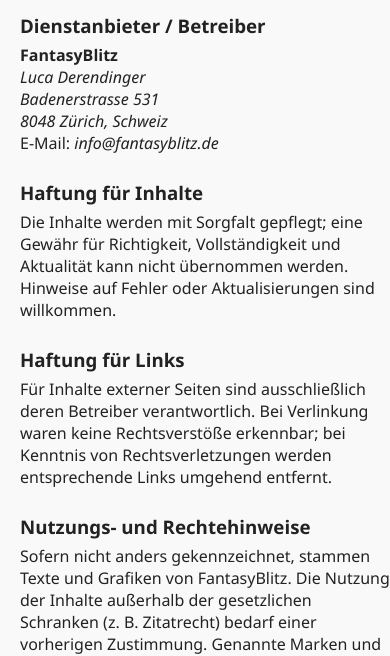
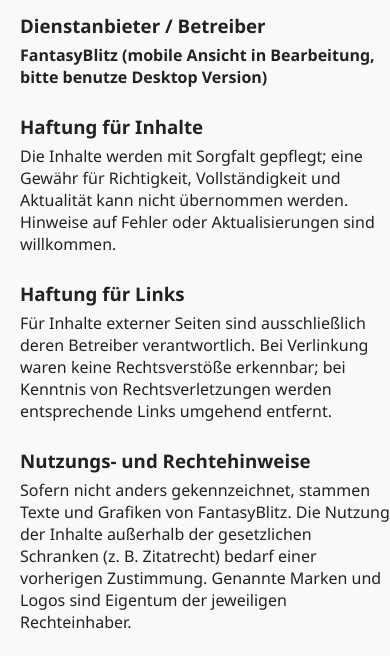
Before and after one commit to ludavan/FantasyBlitz, a plain HTML site: page impressum.html in a window 390 px wide. Shown: the part 176-832 px from the top of the page. Drawn offline with Linux system fonts and the light colour scheme.

Commit message:
Update impressum.html
Info: mobile Ansicht in Bearbeitung

```diff
--- a/impressum.html
+++ b/impressum.html
@@ -62,11 +62,7 @@
     <section class="rule-card" style="margin-top:12px">
       <h3>Dienstanbieter / Betreiber</h3>
       <p>
-        <strong>FantasyBlitz</strong><br />
-        <em>Luca Derendinger</em><br />
-        <em>Badenerstrasse&nbsp;531</em><br />
-        <em>8048&nbsp;Zürich, Schweiz</em><br />
-        E-Mail: <em>info@fantasyblitz.de</em>
+        <strong>FantasyBlitz (mobile Ansicht in Bearbeitung, bitte benutze Desktop Version)</strong><br />
       </p>
 
       <!-- Optional (falls vorhanden) -->
```
